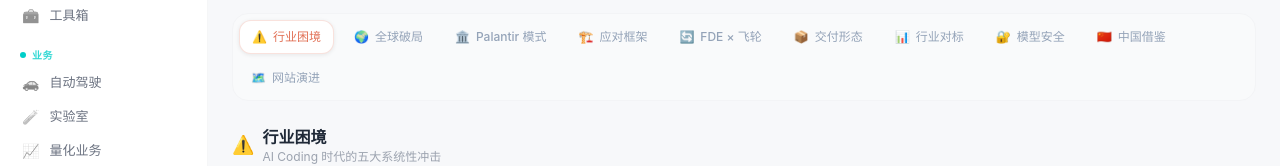
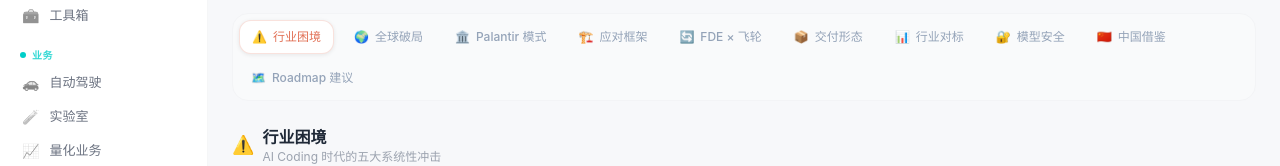
Before and after one commit to yuhuali1989/signal, a Next.js app: page /strategy in a window 1280 px wide. Shown: the part 300-466 px from the top of the page. Built offline with nearby package versions, Linux system fonts and the light colour scheme.

Commit message:
feat: 战略页面「网站演进」Tab 改名为「Roadmap 建议」

```diff
--- a/src/components/StrategyViz.js
+++ b/src/components/StrategyViz.js
@@ -2098,7 +2098,7 @@ function RoadmapTab() {
       <div className="rounded-2xl border border-[#6c5ce7]/20 bg-[#6c5ce7]/04 p-4 flex items-start gap-3">
         <span className="text-2xl flex-shrink-0">🎨</span>
         <div>
-          <p className="text-sm font-semibold text-gray-800 mb-1">AI 设计师（角色 E）建议报告</p>
+      <p className="text-sm font-semibold text-gray-800 mb-1">AI 设计师（角色 E）Roadmap 建议报告</p>
           <p className="text-xs text-gray-500 leading-relaxed">{summary}</p>
           <p className="text-[10px] text-gray-400 mt-1">最后更新：{lastUpdated} · 由 AI 设计师定期扫描 GitHub 生态、新闻盲区、模块覆盖后更新</p>
         </div>
@@ -2225,7 +2225,7 @@ const TABS = [
   { id: 'benchmark', label: '行业对标', icon: '📊', color: '#ffa657', desc: '四家标杆企业模式对比' },
   { id: 'security', label: '模型安全', icon: '🔐', color: '#d63031', desc: '外部模型接触内部数据的风险论证与可控性方案' },
   { id: 'china', label: '中国借鉴', icon: '🇨🇳', color: '#00b894', desc: 'Palantir 模式在中国的可行路径与本土化策略' },
-  { id: 'roadmap', label: '网站演进', icon: '🗺️', color: '#6c5ce7', desc: 'AI 设计师定期扫描 GitHub/生态/社区，输出内容扩充建议' },
+  { id: 'roadmap', label: 'Roadmap 建议', icon: '🗺️', color: '#6c5ce7', desc: 'AI 设计师定期扫描 GitHub/生态/社区，输出内容扩充建议' },
 ];
 
 export default function StrategyViz() {
```
Also changed, not shown: public/roadmap-tab-check.png (added).
